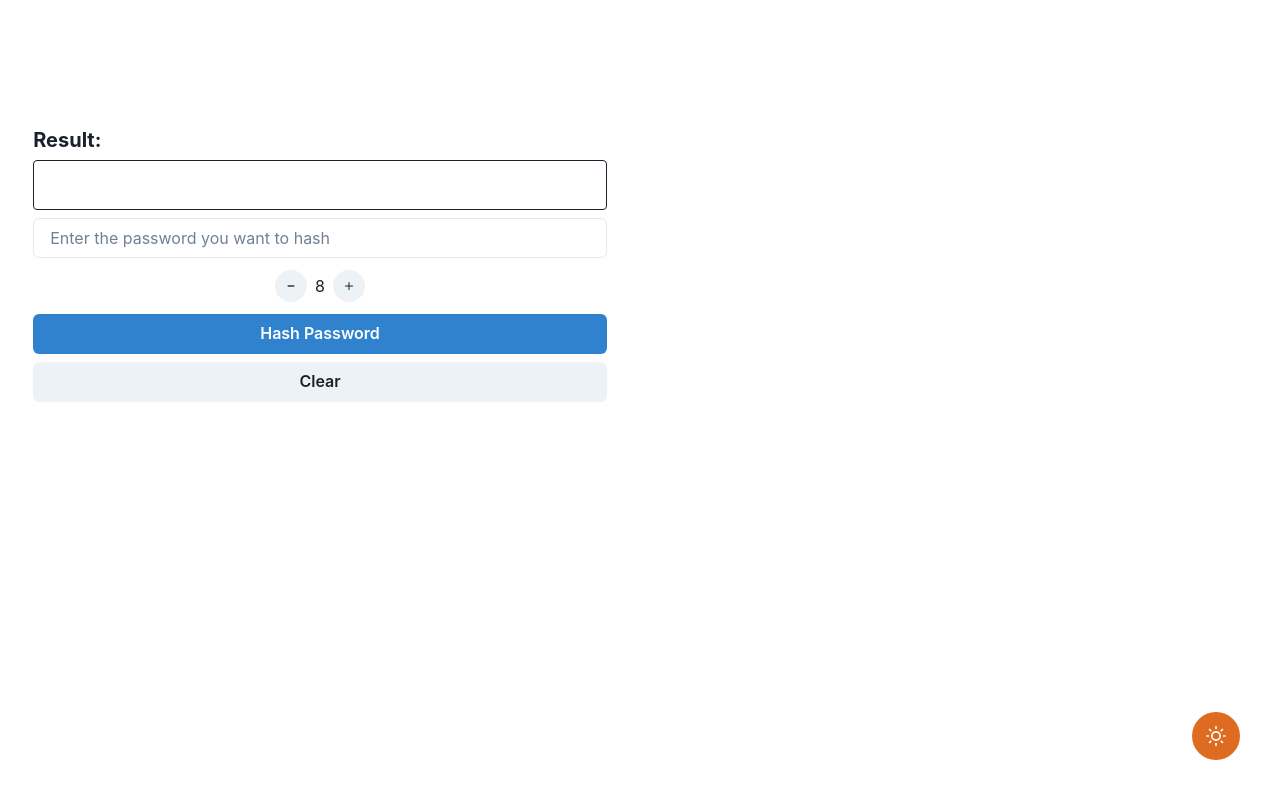
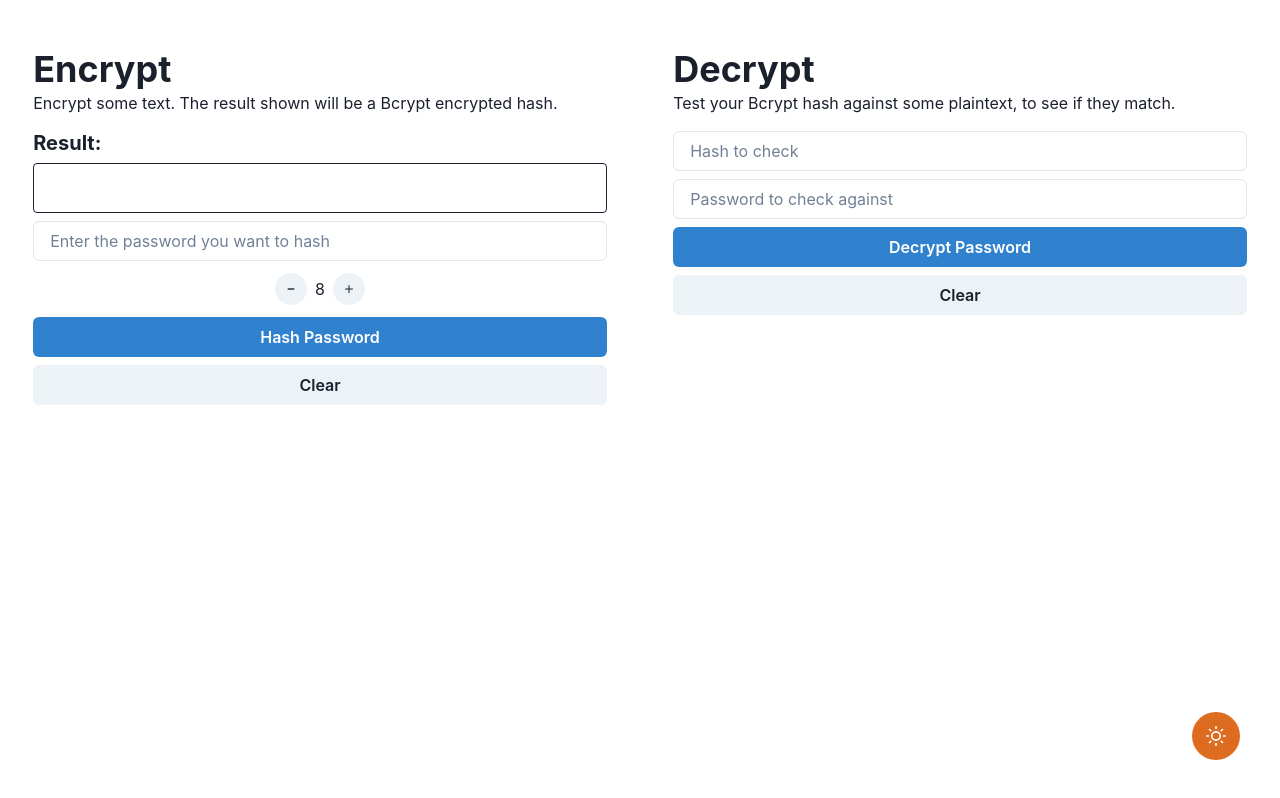
Before and after one commit to jpcchaves/password-encypt, a React (Vite) app: page / in a window 1280 px wide. Built offline with nearby package versions, Linux system fonts and the light colour scheme.

Commit message:
feat: add decrypt password

```diff
--- a/src/App.tsx
+++ b/src/App.tsx
@@ -1,68 +1,19 @@
-import { Button, SimpleGrid, useColorMode } from "@chakra-ui/react";
+import { SimpleGrid } from "@chakra-ui/react";
 
-import bcrypt from "bcryptjs";
-import { useState } from "react";
 import { ContainerWrapper } from "./components/containerWrapper";
-import { HashPassword } from "./components/hashPassword";
 import ThemeToggle from "./components/themeToggle";
+import { HashPassword } from "./modules/pages/hashAndUnhash/hashPassword";
+import { DecryptPassword } from "./modules/pages/hashAndUnhash/unhashPassword";
 
 const App = () => {
-  const [password, setPassword] = useState("");
-  const [hashedPassword, setHashedPassword] = useState("");
-  const [saltRounds, setSaltRounds] = useState<number>(8);
-
-  const { toggleColorMode } = useColorMode();
-
-  const hashPassword = () => {
-    if (password.length) {
-      const salt = bcrypt.genSaltSync(saltRounds);
-      const hash = bcrypt.hashSync(password, salt);
-      setHashedPassword(hash);
-    }
-  };
-
-  const clearPasswordInput = () => {
-    setHashedPassword("");
-    setPassword(""), setSaltRounds(8);
-  };
-
-  const isSaltInLimit = (saltRounds: number): boolean => {
-    const MAX_LIMIT = 20;
-    const MIN_LIMIT = 1;
-
-    return saltRounds >= MIN_LIMIT && saltRounds <= MAX_LIMIT;
-  };
-
-  const incrementSalt = () => {
-    if (isSaltInLimit(saltRounds + 1)) {
-      setSaltRounds((prev) => prev + 1);
-    }
-  };
-
-  const decrementSalt = () => {
-    if (isSaltInLimit(saltRounds - 1)) {
-      setSaltRounds((prev) => prev - 1);
-    }
-  };
-
   return (
     <>
       <SimpleGrid columns={{ base: 1, sm: 1, md: 2 }}>
         <ContainerWrapper>
-          <HashPassword
-            clearPasswordInput={clearPasswordInput}
-            decrementSalt={decrementSalt}
-            hashPassword={hashPassword}
-            hashedPassword={hashedPassword}
-            incrementSalt={incrementSalt}
-            password={password}
-            saltRounds={saltRounds}
-            setHashedPassword={setHashedPassword}
-            setPassword={setPassword}
-          />
+          <HashPassword />
         </ContainerWrapper>
         <ContainerWrapper>
-          <></>
+          <DecryptPassword />
         </ContainerWrapper>
       </SimpleGrid>
 
--- a/src/components/containerWrapper/index.tsx
+++ b/src/components/containerWrapper/index.tsx
@@ -1,5 +1,9 @@
 import { Container } from "@chakra-ui/react";
 
 export const ContainerWrapper = ({ children }: { children: JSX.Element }) => {
-  return <Container mt={32}>{children}</Container>;
+  return (
+    <Container mt={12} width={"100%"}>
+      {children}
+    </Container>
+  );
 };
--- a/src/components/hashPassword/index.tsx
+++ /dev/null
@@ -1,79 +0,0 @@
-import { AddIcon, MinusIcon } from "@chakra-ui/icons";
-import {
-  Box,
-  Button,
-  Container,
-  Flex,
-  Heading,
-  IconButton,
-  Input,
-  Text,
-} from "@chakra-ui/react";
-
-interface IProps {
-  hashedPassword: string;
-  password: string;
-  saltRounds: number;
-  setPassword: (prev: string) => void;
-  setHashedPassword: (prev: string) => void;
-  decrementSalt: () => void;
-  incrementSalt: () => void;
-  hashPassword: () => void;
-  clearPasswordInput: () => void;
-}
-
-export const HashPassword = ({
-  password,
-  hashPassword,
-  hashedPassword,
-  saltRounds,
-  decrementSalt,
-  incrementSalt,
-  setPassword,
-  clearPasswordInput,
-}: IProps) => {
-  return (
-    <Flex flexDir={"column"}>
-      <Box>
-        <Heading size="md">Result:</Heading>
-        <Container my="2" p={"6"} border={"1px"} borderRadius="base">
-          <Text>{hashedPassword}</Text>
-        </Container>
-      </Box>
-      <Input
-        name="password"
-        placeholder="Enter the password you want to hash"
-        onChange={(e) => setPassword(e.target.value)}
-        value={password}
-      />
-      <Flex align={"center"} justify={"center"} my="3">
-        <IconButton
-          rounded={"full"}
-          size={"sm"}
-          aria-label="decrement salt"
-          icon={<MinusIcon boxSize={"2"} />}
-          onClick={() => decrementSalt()}
-        />
-        <Box mx="2">{saltRounds}</Box>
-        <IconButton
-          aria-label="increment salt"
-          icon={<AddIcon boxSize={"2"} />}
-          rounded={"full"}
-          size="sm"
-          onClick={() => incrementSalt()}
-        />
-      </Flex>
-      <Button
-        type="button"
-        colorScheme="blue"
-        onClick={() => hashPassword()}
-        mb="2"
-      >
-        Hash Password
-      </Button>
-      <Button type="button" onClick={() => clearPasswordInput()}>
-        Clear
-      </Button>
-    </Flex>
-  );
-};
--- /dev/null
+++ b/src/modules/pages/hashAndUnhash/hashPassword/index.tsx
@@ -0,0 +1,107 @@
+import { AddIcon, MinusIcon } from "@chakra-ui/icons";
+import {
+  Box,
+  Button,
+  Container,
+  Flex,
+  Heading,
+  IconButton,
+  Input,
+  Text,
+} from "@chakra-ui/react";
+import bcrypt from "bcryptjs";
+import { useState } from "react";
+
+interface IProps {}
+
+export const HashPassword = ({}: IProps) => {
+  const [password, setPassword] = useState("");
+  const [hashedPassword, setHashedPassword] = useState("");
+  const [loading, setLoading] = useState(false);
+  const [saltRounds, setSaltRounds] = useState<number>(8);
+
+  const hashPassword = async () => {
+    if (password.length) {
+      setLoading(true);
+      const salt = await bcrypt.genSalt(saltRounds);
+      const hash = await bcrypt.hash(password, salt);
+      setHashedPassword(hash);
+      setLoading(false);
+    }
+  };
+
+  const clearPasswordInput = () => {
+    setHashedPassword("");
+    setPassword(""), setSaltRounds(8);
+  };
+
+  const isSaltInLimit = (saltRounds: number): boolean => {
+    const MAX_LIMIT = 20;
+    const MIN_LIMIT = 1;
+
+    return saltRounds >= MIN_LIMIT && saltRounds <= MAX_LIMIT;
+  };
+
+  const incrementSalt = () => {
+    if (isSaltInLimit(saltRounds + 1)) {
+      setSaltRounds((prev) => prev + 1);
+    }
+  };
+
+  const decrementSalt = () => {
+    if (isSaltInLimit(saltRounds - 1)) {
+      setSaltRounds((prev) => prev - 1);
+    }
+  };
+
+  return (
+    <Flex flexDir={"column"}>
+      <Box mb="4">
+        <Heading>Encrypt</Heading>
+        <Text>
+          Encrypt some text. The result shown will be a Bcrypt encrypted hash.
+        </Text>
+      </Box>
+      <Box>
+        <Heading size="md">Result:</Heading>
+        <Container my="2" p={"6"} border={"1px"} borderRadius="base">
+          <Text>{loading ? "Hashing..." : hashedPassword}</Text>
+        </Container>
+      </Box>
+      <Input
+        name="password"
+        placeholder="Enter the password you want to hash"
+        onChange={(e) => setPassword(e.target.value)}
+        value={password}
+      />
+      <Flex align={"center"} justify={"center"} my="3">
+        <IconButton
+          rounded={"full"}
+          size={"sm"}
+          aria-label="decrement salt"
+          icon={<MinusIcon boxSize={"2"} />}
+          onClick={() => decrementSalt()}
+        />
+        <Box mx="2">{saltRounds}</Box>
+        <IconButton
+          aria-label="increment salt"
+          icon={<AddIcon boxSize={"2"} />}
+          rounded={"full"}
+          size="sm"
+          onClick={() => incrementSalt()}
+        />
+      </Flex>
+      <Button
+        type="button"
+        colorScheme="blue"
+        onClick={() => hashPassword()}
+        mb="2"
+      >
+        Hash Password
+      </Button>
+      <Button type="button" onClick={() => clearPasswordInput()}>
+        Clear
+      </Button>
+    </Flex>
+  );
+};
--- /dev/null
+++ b/src/modules/pages/hashAndUnhash/unhashPassword/index.tsx
@@ -0,0 +1,97 @@
+import {
+  Box,
+  Button,
+  Container,
+  Flex,
+  Heading,
+  Input,
+  Text,
+} from "@chakra-ui/react";
+import bcrypt from "bcryptjs";
+import { useState } from "react";
+
+interface IProps {}
+
+export const DecryptPassword = ({}: IProps) => {
+  const [password, setPassword] = useState("");
+  const [hashedPassword, setHashedPassword] = useState("");
+  const [resultMessage, setResultMessage] = useState("");
+  const [hasError, setHashError] = useState(false);
+
+  const checkPasswords = async () => {
+    if (!password || !hashedPassword) {
+      return;
+    }
+
+    if (await passwordsCheck(password, hashedPassword)) {
+      setResultMessage("Match!");
+      setHashError(false);
+      return;
+    }
+
+    setResultMessage("Not Match!");
+    setHashError(true);
+  };
+
+  const passwordsCheck = (password: string, hash: string): Promise<boolean> => {
+    return bcrypt.compare(password, hashedPassword);
+  };
+
+  const clearInputs = () => {
+    setPassword("");
+    setHashedPassword("");
+    setResultMessage("");
+    setHashError(false);
+  };
+
+  return (
+    <Flex flexDir={"column"}>
+      <Box mb="4">
+        <Heading>Decrypt</Heading>
+        <Text>
+          Test your Bcrypt hash against some plaintext, to see if they match.
+        </Text>
+      </Box>
+      {resultMessage && (
+        <Box>
+          <Heading size="md">Result:</Heading>
+          <Container
+            my="2"
+            p={"6"}
+            border={"1px"}
+            borderRadius="base"
+            borderColor={hasError ? "red.300" : "green.300"}
+          >
+            <Text>{resultMessage}</Text>
+          </Container>
+        </Box>
+      )}
+      <Input
+        name="hashedPassword"
+        placeholder="Hash to check"
+        onChange={(e) => setHashedPassword(e.target.value)}
+        value={hashedPassword}
+        mb="2"
+      />
+      <Input
+        name="password"
+        placeholder="Password to check against"
+        onChange={(e) => setPassword(e.target.value)}
+        value={password}
+        mb="2"
+      />
+
+      <Button
+        type="button"
+        colorScheme="blue"
+        onClick={() => checkPasswords()}
+        mb="2"
+      >
+        Decrypt Password
+      </Button>
+      <Button type="button" onClick={() => clearInputs()}>
+        Clear
+      </Button>
+    </Flex>
+  );
+};
```
